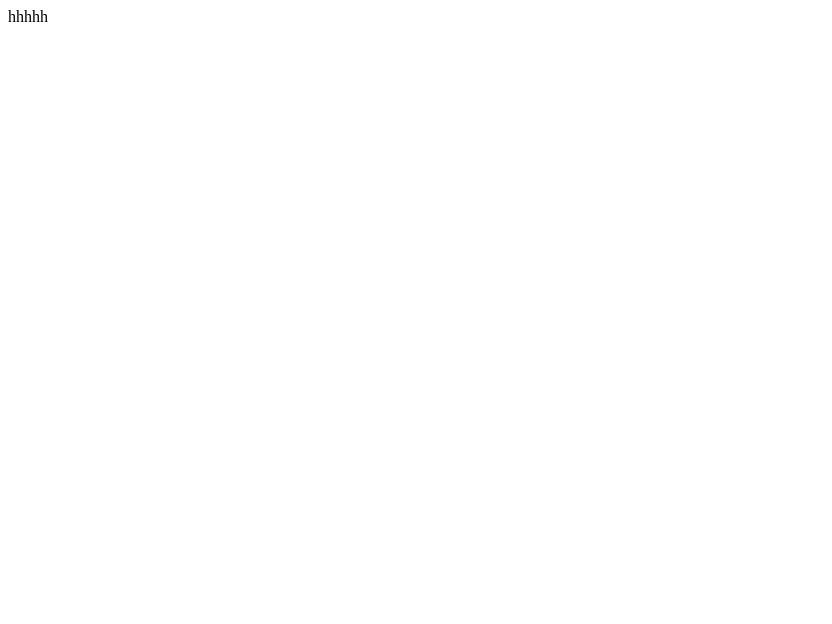
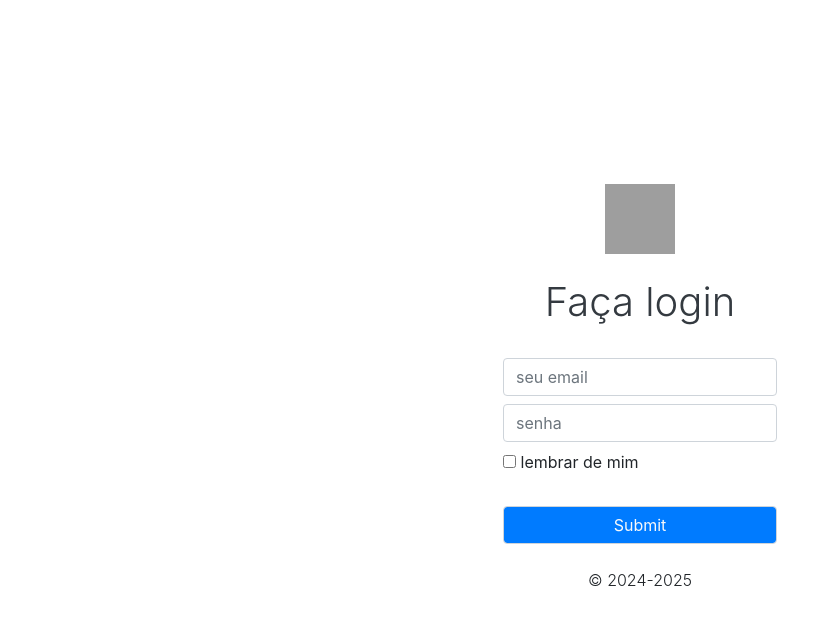
Before and after one commit to nemcodespace/PaginaLoginBootstrap, a plain HTML site: page Index.html in a window 1280 px wide. Shown: the whole page, without its empty margins (0-832 px from the left). Drawn offline with nearby package versions, Linux system fonts and the light colour scheme; grey boxes are pictures that could not be loaded.

Commit message:
Update Index.html

```diff
--- a/Index.html
+++ b/Index.html
@@ -1 +1,40 @@
-hhhhh
+<!doctype html>
+<html lang="pt-br" class="w-100 h-100">
+<head> <!-- Required meta tags -->
+    <meta charset="utf-8">
+    <meta name="author" content="nemcodespace@gmail.com">
+    <meta name="viewport" content="width=device-width, initial-scale=1, shrink-to-fit=no"> <!-- Bootstrap CSS -->
+    <link rel="stylesheet" href="https://cdn.jsdelivr.net/npm/bootstrap@4.6.2/dist/css/bootstrap.min.css" integrity="sha384-xOolHFLEh07PJGoPkLv1IbcEPTNtaed2xpHsD9ESMhqIYd0nLMwNLD69Npy4HI+N" crossorigin="anonymous">
+    <title>Login</title>
+</head>
+    <body class="w-100 h-100 d-flex align-items-center justify-content-center">
+
+       <div class="container d-flex align-items-center justify-content-center flex-column">
+           <img src="https://getbootstrap.com.br/docs/4.1/assets/brand/bootstrap-solid.svg" alt="logo" width="70px " height="70px">
+           <h1 class="p-4 text-dark font-weight-light">Faça login</h1>
+           <form class="d-flex justify-content-center align-items-center flex-column">
+               <label for="email">
+                   <input type="E-mail" placeholder="seu email" required class="form-control">
+               </label>
+               <label>
+                   <input type="password" placeholder="senha" required class="form-control">
+               </label>
+               <div class="text-left w-100">
+                   <input type="checkbox" name="check" id="checar" class="form-check d-inline">
+                   <label>lembrar de mim</label>
+               </div>
+               <input type="submit" class="form-control bg-primary text-light font-weight-normal mt-4">
+
+           </form>
+           <p class="m-4 text-break font-weight-light">&copy 2024-2025</p>
+       </div>
+
+        <!-- Optional JavaScript; choose one of the two! --> <!-- Option 1: jQuery and Bootstrap Bundle (includes Popper) -->
+        <script src="https://cdn.jsdelivr.net/npm/jquery@3.5.1/dist/jquery.slim.min.js" integrity="sha384-DfXdz2htPH0lsSSs5nCTpuj/zy4C+OGpamoFVy38MVBnE+IbbVYUew+OrCXaRkfj" crossorigin="anonymous"></script>
+        <script src="https://cdn.jsdelivr.net/npm/bootstrap@4.6.2/dist/js/bootstrap.bundle.min.js" integrity="sha384-Fy6S3B9q64WdZWQUiU+q4/2Lc9npb8tCaSX9FK7E8HnRr0Jz8D6OP9dO5Vg3Q9ct" crossorigin="anonymous"></script>
+
+
+
+        <!-- Option 2: Separate Popper and Bootstrap JS --> <!-- <script src="https://cdn.jsdelivr.net/npm/jquery@3.5.1/dist/jquery.slim.min.js" integrity="sha384-DfXdz2htPH0lsSSs5nCTpuj/zy4C+OGpamoFVy38MVBnE+IbbVYUew+OrCXaRkfj" crossorigin="anonymous"></script> <script src="https://cdn.jsdelivr.net/npm/popper.js@1.16.1/dist/umd/popper.min.js" integrity="sha384-9/reFTGAW83EW2RDu2S0VKaIzap3H66lZH81PoYlFhbGU+6BZp6G7niu735Sk7lN" crossorigin="anonymous"></script> <script src="https://cdn.jsdelivr.net/npm/bootstrap@4.6.2/dist/js/bootstrap.min.js" integrity="sha384-+sLIOodYLS7CIrQpBjl+C7nPvqq+FbNUBDunl/OZv93DB7Ln/533i8e/mZXLi/P+" crossorigin="anonymous"></script> -->
+    </body>
+</html>
```
